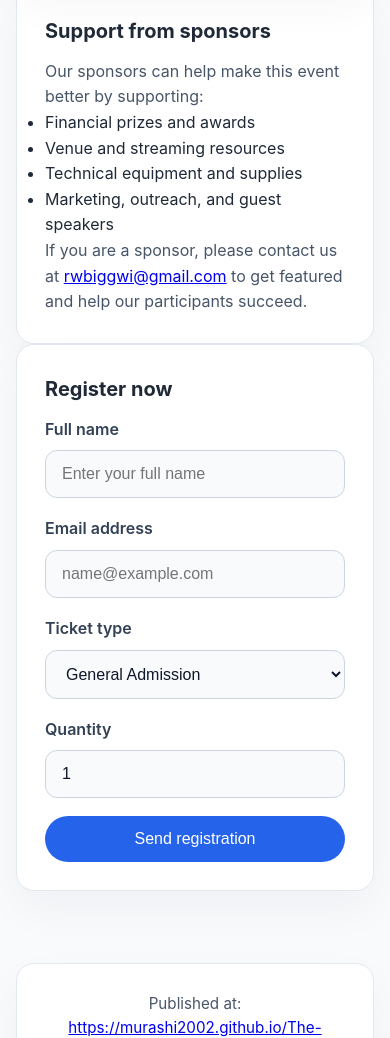
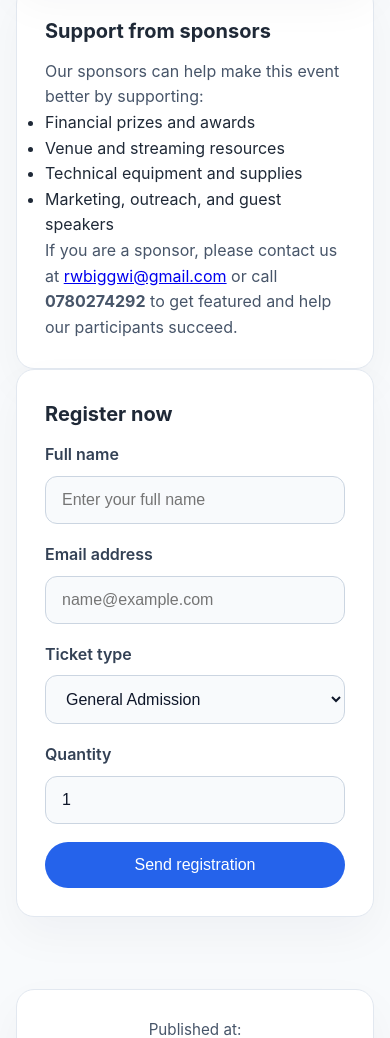
Before and after one commit to murashi2002/The-milacle-Hackothon_2026, a plain HTML site: page index.html in a window 390 px wide. Shown: the part 896-1934 px from the top of the page. Drawn offline with Linux system fonts and the light colour scheme.

Commit message:
Add sponsor contact phone number

```diff
--- a/index.html
+++ b/index.html
@@ -43,7 +43,7 @@
         <li>Technical equipment and supplies</li>
         <li>Marketing, outreach, and guest speakers</li>
       </ul>
-      <p>If you are a sponsor, please contact us at <a href="mailto:rwbiggwi@gmail.com">rwbiggwi@gmail.com</a> to get featured and help our participants succeed.</p>
+      <p>If you are a sponsor, please contact us at <a href="mailto:rwbiggwi@gmail.com">rwbiggwi@gmail.com</a> or call <strong>0780274292</strong> to get featured and help our participants succeed.</p>
     </section>
 
     <section class="register-card card">
```
